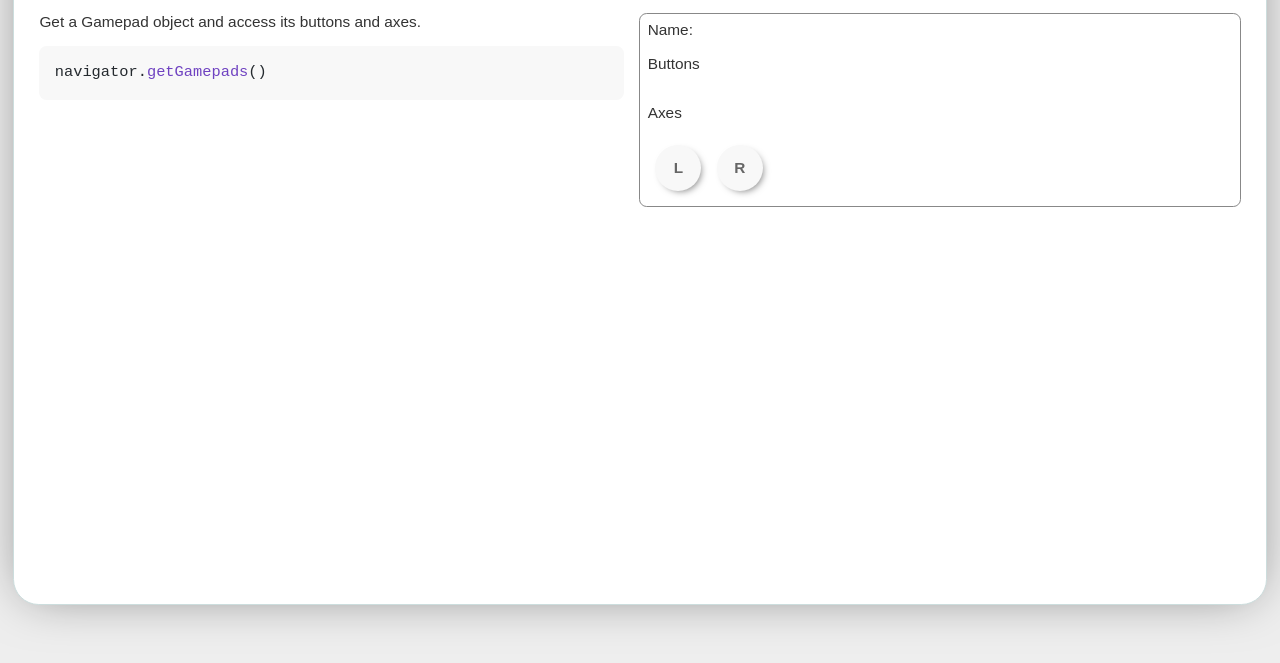
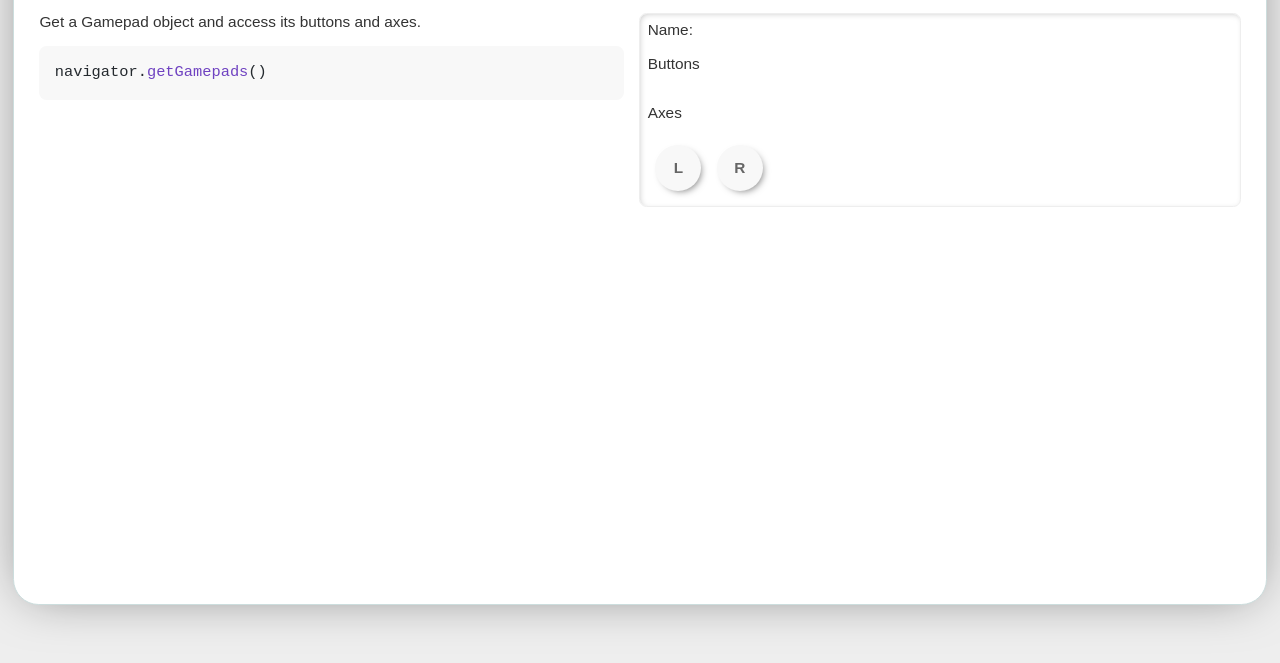
Before and after one commit to 01397/web-apis, a website built with Vite: page index.html in a window 1280 px wide. Shown: the part 113-776 px from the top of the page. Built offline with nearby package versions, Linux system fonts and the light colour scheme.

Commit message:
modify css

```diff
--- a/src/style.css
+++ b/src/style.css
@@ -45,7 +45,8 @@ body {
 
   .demo {
     border-radius: 0.5rem;
-    border: 1px solid #888;
+    box-shadow: inset 0.1rem 0.1rem 0.5rem -0.2rem rgba(0, 0, 0, 0.3);
+    border: 1px solid #eee;
     overflow: hidden;
     padding: 0.5rem;
   }
```
